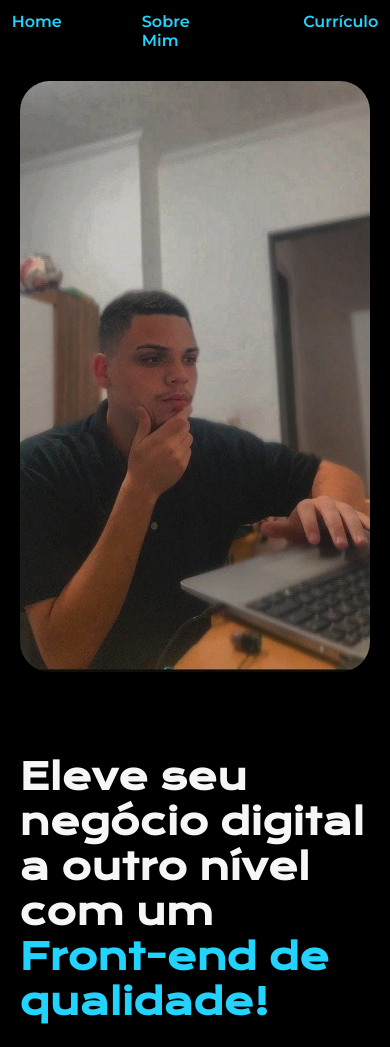
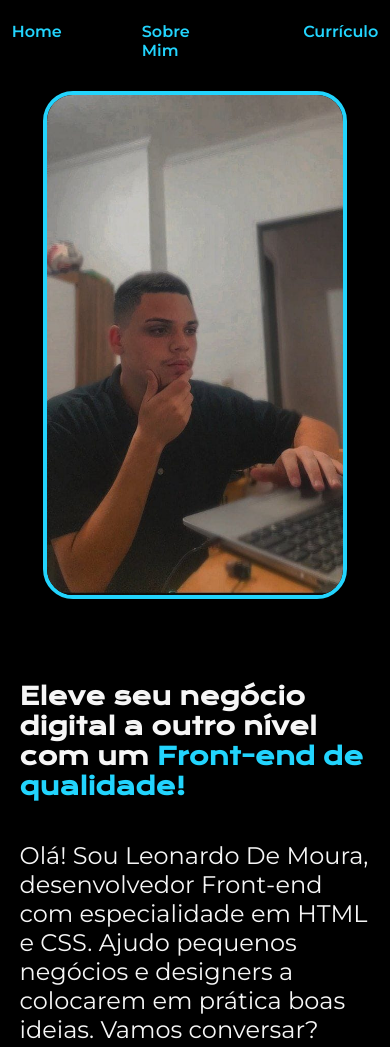
Before and after one commit to leonardodemoura/portfolio, a plain HTML site: page index.html in a window 390 px wide. Shown: the top 1047 px of the page. Drawn offline with nearby package versions, Linux system fonts and the light colour scheme.

Commit message:
Update style.css

```diff
--- a/styles/style.css
+++ b/styles/style.css
@@ -115,7 +115,9 @@ body {
 
 .apresentacao__imagem {
     width: 50%;
-    height: 70vh;
+    height: 500px;
+    margin-bottom: 40%;
+    border: 4px solid var(--cor-terciaria);
     border-radius: 30px;
 }
 
@@ -131,7 +133,7 @@ body {
 
 @media (max-width: 439px) {
     .cabecalho {
-        padding: 10%;
+        margin-top: 10px;
     }
     .cabecalho__menu{
         justify-content: center;
@@ -144,8 +146,11 @@ body {
         flex-direction: column-reverse;
     }
     .apresentacao__conteudo {
-        width: auto;
-        height: 50vh;
+        width: 50%;
+    }
+    .apresentacao__conteudo__titulo {
+        font-family: var(--fonte-primaria);
+        font-size: 1.5rem;
     }
 }
 
@@ -163,9 +168,9 @@ body {
     .apresentacao__conteudo {
         width: auto;
     }
-
     .apresentacao__imagem {
-        width: auto;
-
+    width: auto;
+    margin: 0px;
+    border-radius: 30px;
     }
 }
```
